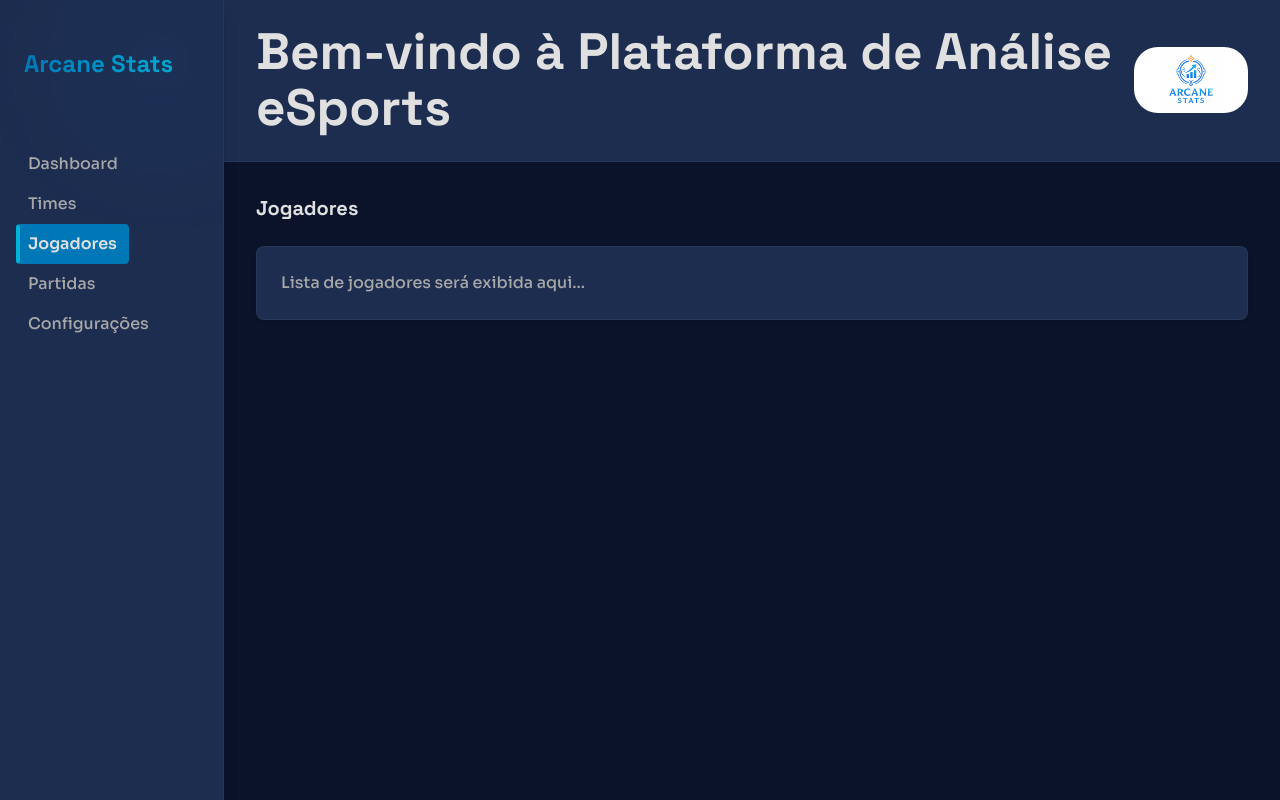
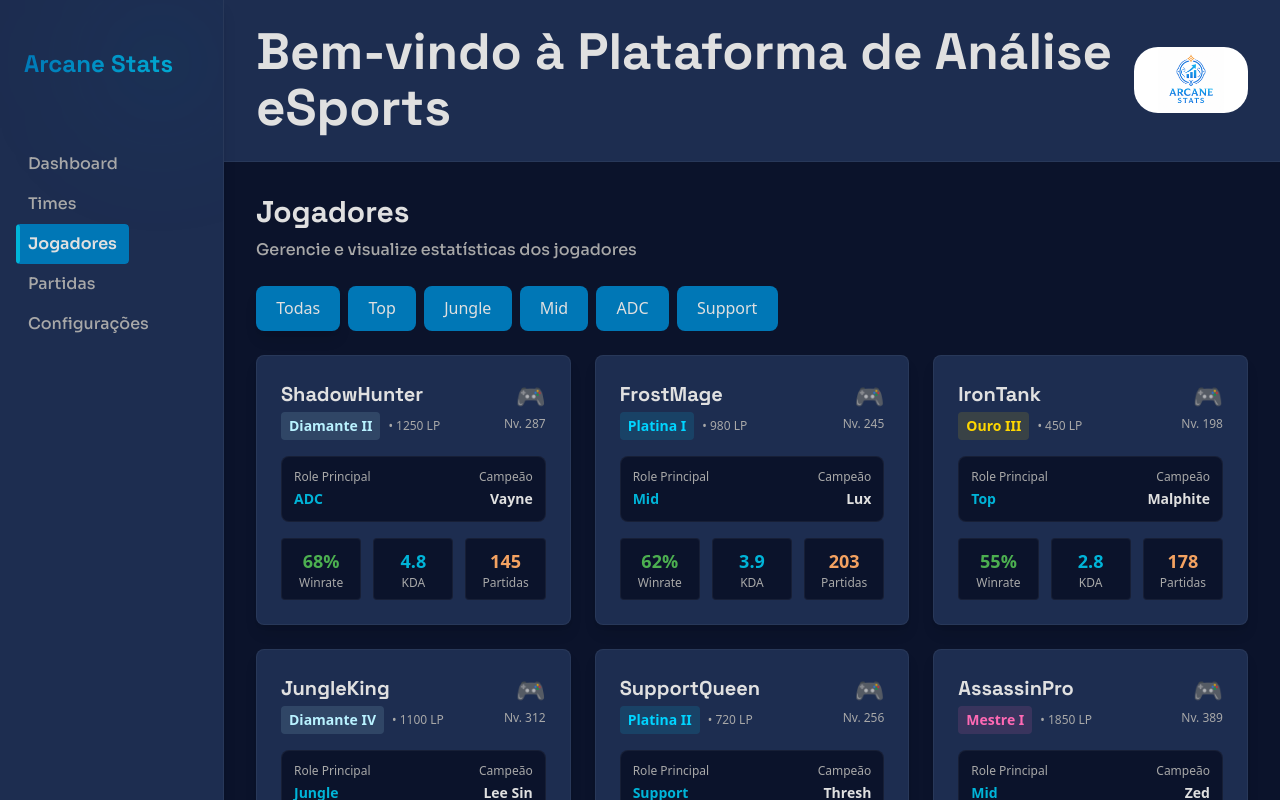
Before and after one commit to CapivaraDevv/Arcane-Stats, a React (Vite) app in the folder arcane-stats/: page /jogadores in a window 1280 px wide. Shown: the top 800 px of the page. Built offline with nearby package versions, Linux system fonts and the light colour scheme.

Commit message:
Adicionado dados simulados para jogadores

```diff
--- a/arcane-stats/src/pages/Jogadores.tsx
+++ b/arcane-stats/src/pages/Jogadores.tsx
@@ -1,9 +1,258 @@
+import { motion } from 'framer-motion';
+import { useState } from 'react';
+
+interface Jogador {
+  id: number;
+  nome: string;
+  elo: string;
+  divisao: string;
+  lp: number;
+  winrate: number;
+  partidas: number;
+  kda: number;
+  campeaoPrincipal: string;
+  role: string;
+  nivel: number;
+}
+
 const Jogadores = () => {
+  const [filtroRole, setFiltroRole] = useState<string>('Todas');
+
+  const jogadores: Jogador[] = [
+    {
+      id: 1,
+      nome: 'ShadowHunter',
+      elo: 'Diamante',
+      divisao: 'II',
+      lp: 1250,
+      winrate: 68,
+      partidas: 145,
+      kda: 4.8,
+      campeaoPrincipal: 'Vayne',
+      role: 'ADC',
+      nivel: 287
+    },
+    {
+      id: 2,
+      nome: 'FrostMage',
+      elo: 'Platina',
+      divisao: 'I',
+      lp: 980,
+      winrate: 62,
+      partidas: 203,
+      kda: 3.9,
+      campeaoPrincipal: 'Lux',
+      role: 'Mid',
+      nivel: 245
+    },
+    {
+      id: 3,
+      nome: 'IronTank',
+      elo: 'Ouro',
+      divisao: 'III',
+      lp: 450,
+      winrate: 55,
+      partidas: 178,
+      kda: 2.8,
+      campeaoPrincipal: 'Malphite',
+      role: 'Top',
+      nivel: 198
+    },
+    {
+      id: 4,
+      nome: 'JungleKing',
+      elo: 'Diamante',
+      divisao: 'IV',
+      lp: 1100,
+      winrate: 71,
+      partidas: 167,
+      kda: 5.2,
+      campeaoPrincipal: 'Lee Sin',
+      role: 'Jungle',
+      nivel: 312
+    },
+    {
+      id: 5,
+      nome: 'SupportQueen',
+      elo: 'Platina',
+      divisao: 'II',
+      lp: 720,
+      winrate: 65,
+      partidas: 192,
+      kda: 1.8,
+      campeaoPrincipal: 'Thresh',
+      role: 'Support',
+      nivel: 256
+    },
+    {
+      id: 6,
+      nome: 'AssassinPro',
+      elo: 'Mestre',
+      divisao: 'I',
+      lp: 1850,
+      winrate: 74,
+      partidas: 234,
+      kda: 6.1,
+      campeaoPrincipal: 'Zed',
+      role: 'Mid',
+      nivel: 389
+    },
+    {
+      id: 7,
+      nome: 'ADCGod',
+      elo: 'Diamante',
+      divisao: 'I',
+      lp: 1520,
+      winrate: 69,
+      partidas: 201,
+      kda: 5.5,
+      campeaoPrincipal: 'Jinx',
+      role: 'ADC',
+      nivel: 298
+    },
+    {
+      id: 8,
+      nome: 'TopLaneBeast',
+      elo: 'Platina',
+      divisao: 'III',
+      lp: 680,
+      winrate: 58,
+      partidas: 156,
+      kda: 3.2,
+      campeaoPrincipal: 'Darius',
+      role: 'Top',
+      nivel: 223
+    }
+  ];
+
+  const roles = ['Todas', 'Top', 'Jungle', 'Mid', 'ADC', 'Support'];
+  const jogadoresFiltrados = filtroRole === 'Todas'
+    ? jogadores
+    : jogadores.filter(j => j.role === filtroRole);
+
+  const getEloColor = (elo: string) => {
+    const cores: Record<string, string> = {
+      'Ferro': '#8B8B8B',
+      'Bronze': '#CD7F32',
+      'Prata': '#C0C0C0',
+      'Ouro': '#FFD700',
+      'Platina': '#00D4FF',
+      'Diamante': '#B9F2FF',
+      'Mestre': '#FF69B4',
+      'Grão-Mestre': '#FF0000',
+      'Desafiante': '#FFD700'
+    };
+    return cores[elo] || '#E0E0E0';
+  };
+
+  const cardVariants = {
+    hidden: { opacity: 0, scale: 0.9 },
+    visible: (i: number) => ({
+      opacity: 1,
+      scale: 1,
+      transition: { delay: i * 0.05, duration: 0.3 }
+    })
+  };
+
   return (
     <main className="flex-1 p-8 bg-[#0B132B] min-h-screen">
-      <h2 className="space-grotesk-title text-xl font-bold mb-6 text-[#E0E0E0]">Jogadores</h2>
-      <div className="bg-[#1D2D50] p-6 rounded-lg shadow border border-white/5">
-        <p className="sora-text text-[#A8A8A8]">Lista de jogadores será exibida aqui...</p>
+      <div className="mb-6">
+        <h2 className="space-grotesk-title text-3xl font-bold mb-2 text-[#E0E0E0]">Jogadores</h2>
+        <p className="sora-text text-[#A8A8A8]">Gerencie e visualize estatísticas dos jogadores</p>
+      </div>
+
+      {/* Filtros por Role */}
+      <div className="flex flex-wrap gap-2 mb-6">
+        {roles.map((role) => (
+          <button
+            key={role}
+            onClick={() => setFiltroRole(role)}
+            className={`px-4 py-2 rounded-lg transition-all ${
+              filtroRole === role
+                ? 'bg-[#0077B6] text-[#E0E0E0] shadow-lg'
+                : 'bg-[#1D2D50] text-[#A8A8A8] hover:bg-[#0077B6]/50 border border-white/5'
+            }`}
+          >
+            {role}
+          </button>
+        ))}
+      </div>
+
+      {/* Grid de Jogadores */}
+      <div className="grid grid-cols-1 md:grid-cols-2 lg:grid-cols-3 gap-6">
+        {jogadoresFiltrados.map((jogador, idx) => (
+          <motion.div
+            key={jogador.id}
+            custom={idx}
+            initial="hidden"
+            animate="visible"
+            variants={cardVariants}
+            whileHover={{ scale: 1.05, y: -5 }}
+            className="bg-[#1D2D50] p-6 rounded-lg border border-white/5 shadow-lg hover:border-[#00B4D8]/50 transition-all relative overflow-hidden group"
+          >
+            {/* Efeito shimmer no hover */}
+            <div className="absolute inset-0 opacity-0 group-hover:opacity-100 transition-opacity duration-200">
+              <div className="absolute inset-0 animate-shimmer"></div>
+            </div>
+
+            <div className="relative z-10">
+              {/* Header do Card */}
+              <div className="flex items-start justify-between mb-4">
+                <div>
+                  <h3 className="space-grotesk-title text-xl font-bold text-[#E0E0E0] mb-1">
+                    {jogador.nome}
+                  </h3>
+                  <div className="flex items-center gap-2">
+                    <span
+                      className="text-sm font-semibold px-2 py-1 rounded"
+                      style={{
+                        backgroundColor: `${getEloColor(jogador.elo)}20`,
+                        color: getEloColor(jogador.elo)
+                      }}
+                    >
+                      {jogador.elo} {jogador.divisao}
+                    </span>
+                    <span className="text-xs text-[#A8A8A8]">• {jogador.lp} LP</span>
+                  </div>
+                </div>
+                <div className="text-right">
+                  <div className="text-2xl mb-1">🎮</div>
+                  <div className="text-xs text-[#A8A8A8]">Nv. {jogador.nivel}</div>
+                </div>
+              </div>
+
+              {/* Role e Campeão Principal */}
+              <div className="mb-4 p-3 bg-[#0B132B] rounded-lg border border-white/5">
+                <div className="flex items-center justify-between">
+                  <div>
+                    <div className="text-xs text-[#A8A8A8] mb-1">Role Principal</div>
+                    <div className="text-sm font-semibold text-[#00B4D8]">{jogador.role}</div>
+                  </div>
+                  <div className="text-right">
+                    <div className="text-xs text-[#A8A8A8] mb-1">Campeão</div>
+                    <div className="text-sm font-semibold text-[#E0E0E0]">{jogador.campeaoPrincipal}</div>
+                  </div>
+                </div>
+              </div>
+
+              {/* Estatísticas */}
+              <div className="grid grid-cols-3 gap-3">
+                <div className="text-center p-2 bg-[#0B132B] rounded border border-white/5">
+                  <div className="text-lg font-bold text-[#4CAF50]">{jogador.winrate}%</div>
+                  <div className="text-xs text-[#A8A8A8]">Winrate</div>
+                </div>
+                <div className="text-center p-2 bg-[#0B132B] rounded border border-white/5">
+                  <div className="text-lg font-bold text-[#00B4D8]">{jogador.kda.toFixed(1)}</div>
+                  <div className="text-xs text-[#A8A8A8]">KDA</div>
+                </div>
+                <div className="text-center p-2 bg-[#0B132B] rounded border border-white/5">
+                  <div className="text-lg font-bold text-[#F4A261]">{jogador.partidas}</div>
+                  <div className="text-xs text-[#A8A8A8]">Partidas</div>
+                </div>
+              </div>
+            </div>
+          </motion.div>
+        ))}
       </div>
     </main>
   );
```
